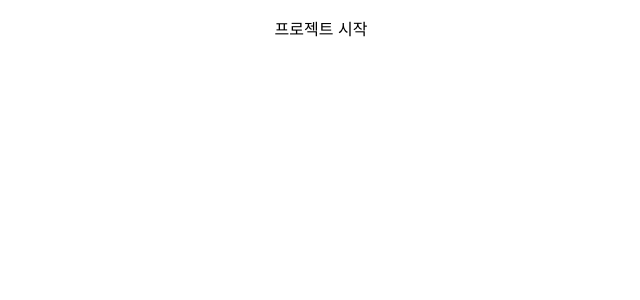
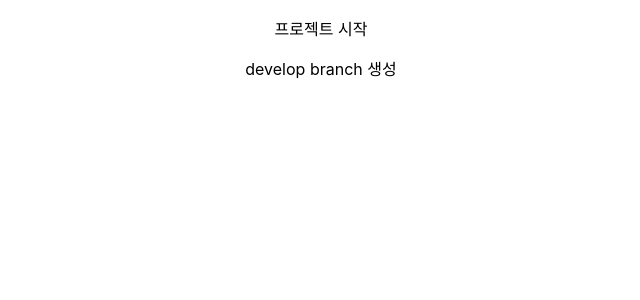
Before and after one commit to kang162002/fitshare, a React (Create React App) app: page / in a window 1280 px wide. Shown: the top 300 px of the page, without its empty margins (319-959 px from the left). Built offline with nearby package versions, Linux system fonts and the light colour scheme.

Commit message:
develop 브랜치 생성

```diff
--- a/src/App.js
+++ b/src/App.js
@@ -5,6 +5,7 @@ function App() {
   return (
     <div className="App">
       <p>프로젝트 시작</p>
+      <p>develop branch 생성</p>
     </div>
   );
 }
```
